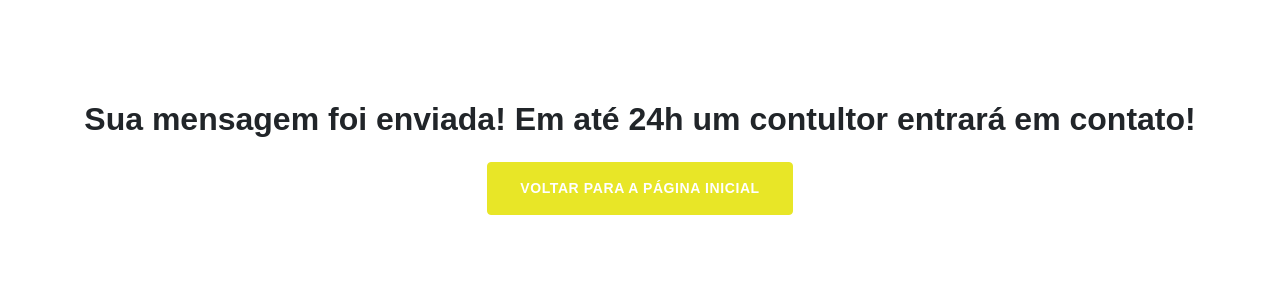
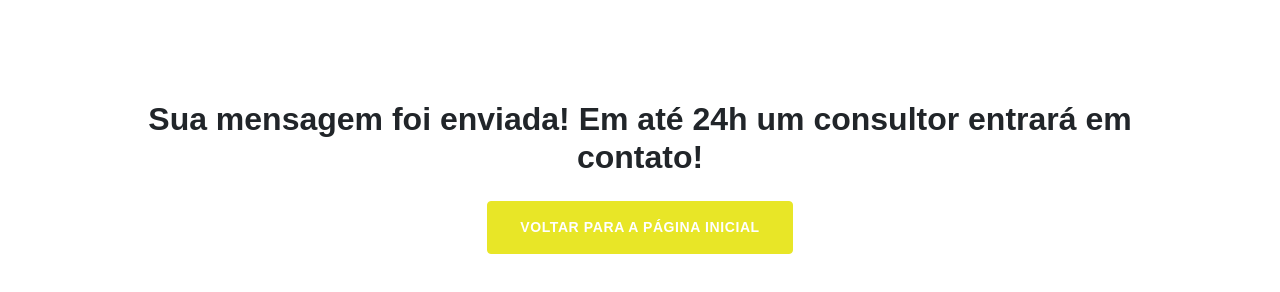
Before and after one commit to CriaB/aboutyou, a plain HTML site: page msgenviada.html in a window 1280 px wide. Drawn offline with Linux system fonts and the light colour scheme.

Commit message:
Update msgenviada.html

```diff
--- a/msgenviada.html
+++ b/msgenviada.html
@@ -38,7 +38,7 @@
             <div class="row">
                 <div class="col-lg-12">
                     <div class="text-center">
-                        <h2 class="fw-bold">Sua mensagem foi enviada! Em até 24h um contultor entrará em contato!</h2>
+                        <h2 class="fw-bold">Sua mensagem foi enviada! Em até 24h um consultor entrará em contato!</h2>
                     </div>
                     <div class="text-center mt-4">
                         <a href="https://www.aboutyou.net.br" class="btn btn-custom">Voltar para a Página Inicial</a>
```
